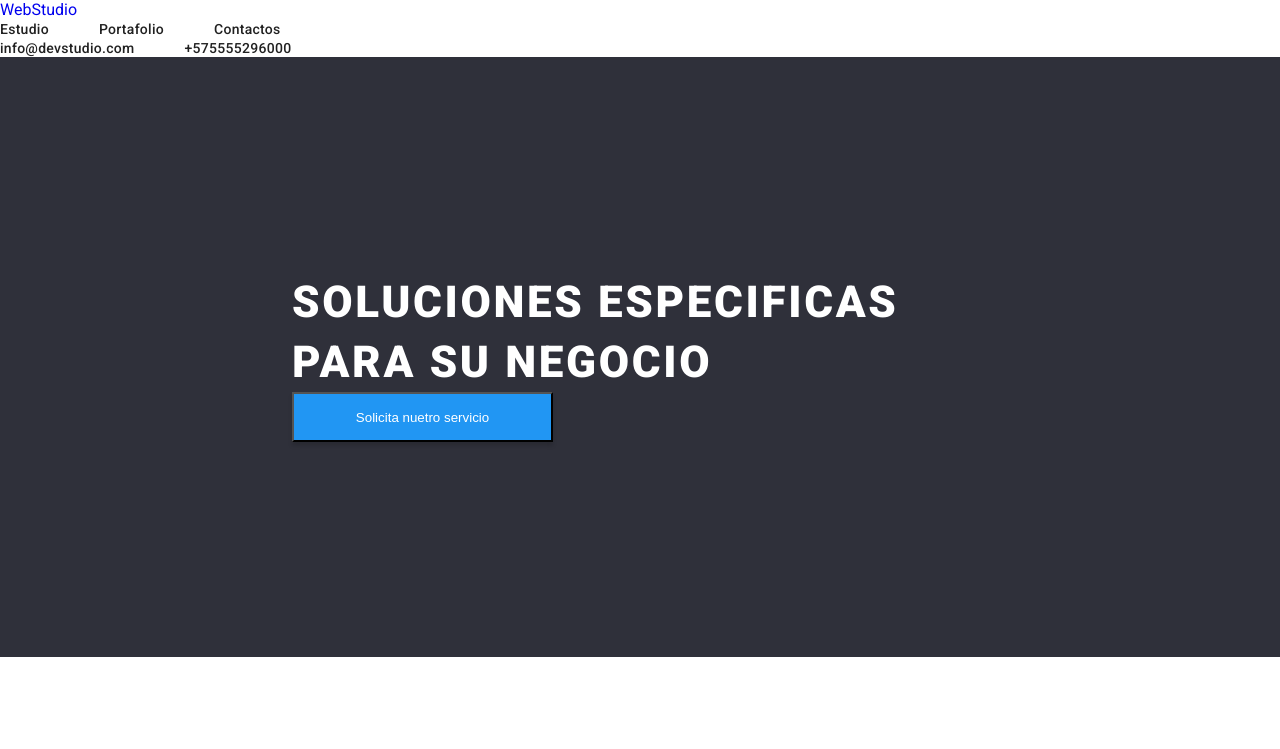
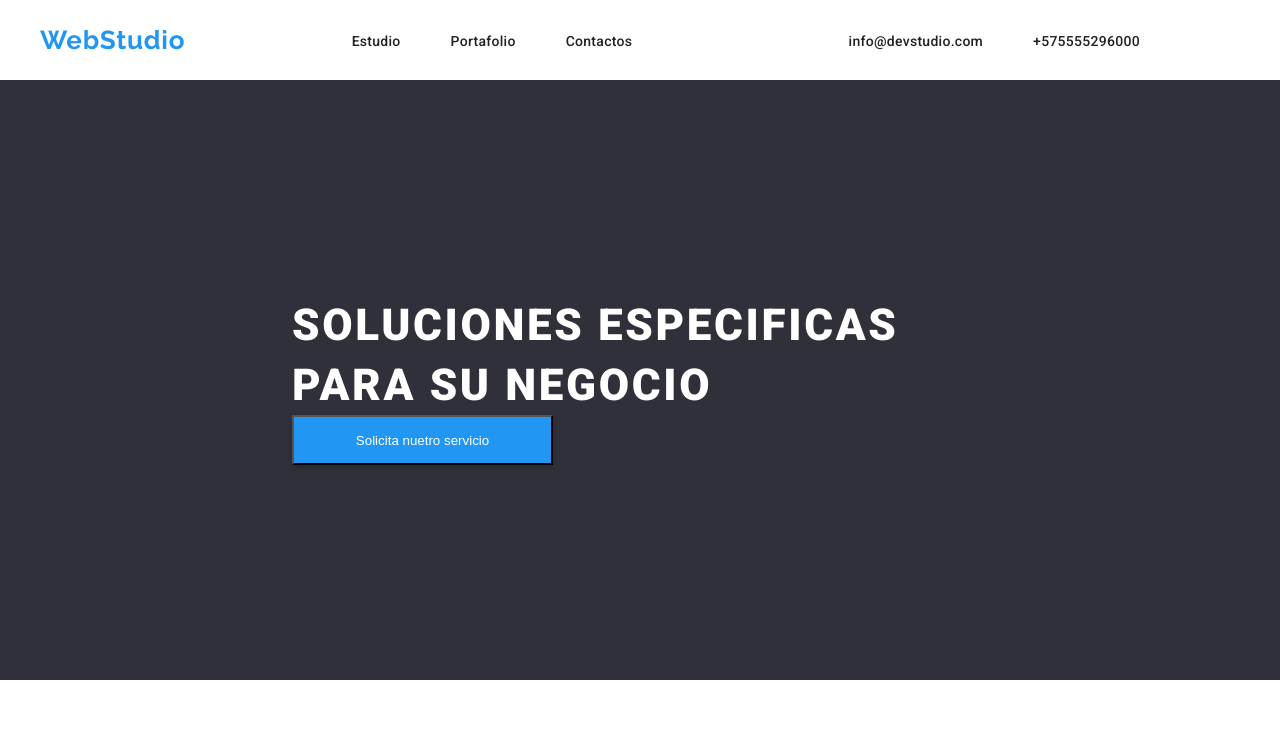
Before and after one commit to Uriel-Lopez-P/goit-markup-hw-03, a plain HTML site: page index.html in a window 1280 px wide. Shown: the top 749 px of the page. Drawn offline with Linux system fonts and the light colour scheme.

Commit message:
añadi el container en css

```diff
--- a/goit-markup-hw-02/css/style.css
+++ b/goit-markup-hw-02/css/style.css
@@ -30,7 +30,7 @@ header {
     background-color: var(--color-background-nav);
 }
 
-.navbar {
+.container {
     display: flex;
     width: 1200px;
     height: 80px;
@@ -40,7 +40,7 @@ header {
     justify-content: space-between;
 }
 
-.navbar_logo {
+.container_logo {
     color: var(--color-background-button);
     font-family: 'Raleway', sans-serif;
     text-decoration: none;
```
